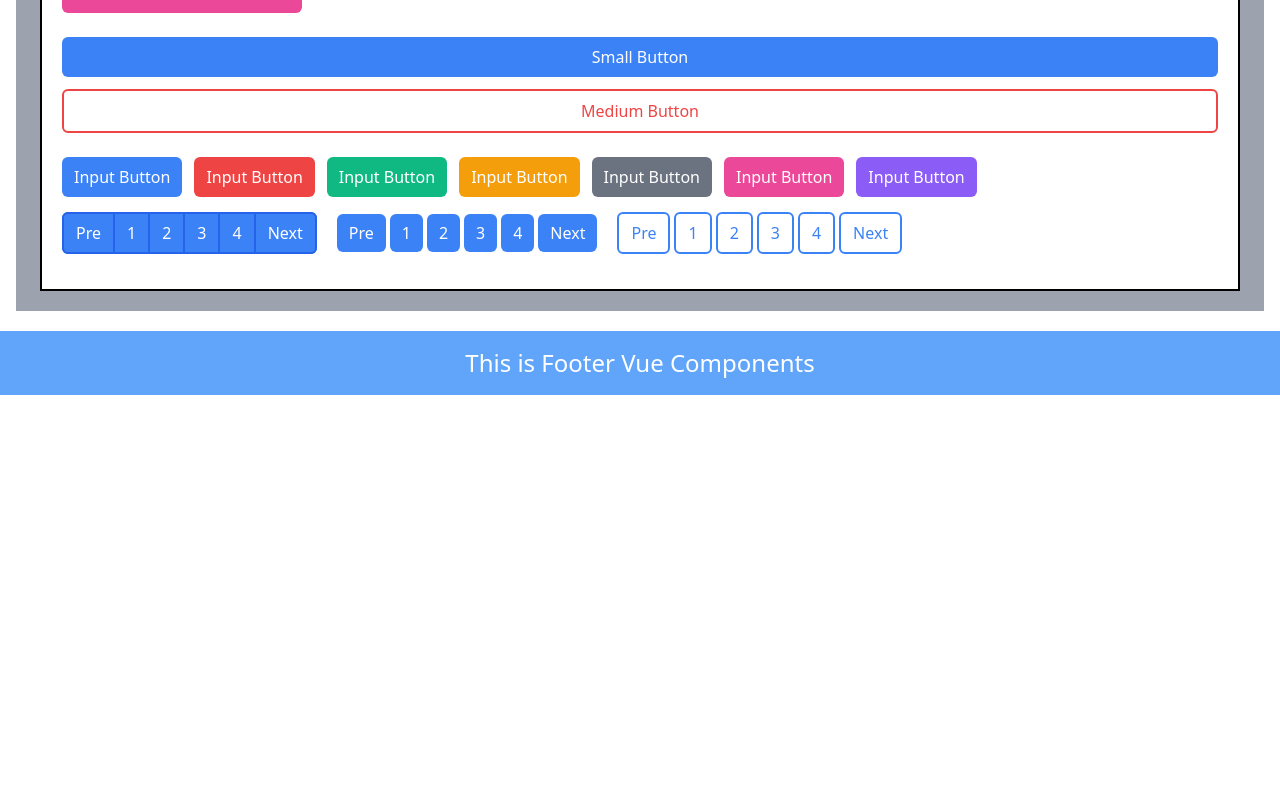
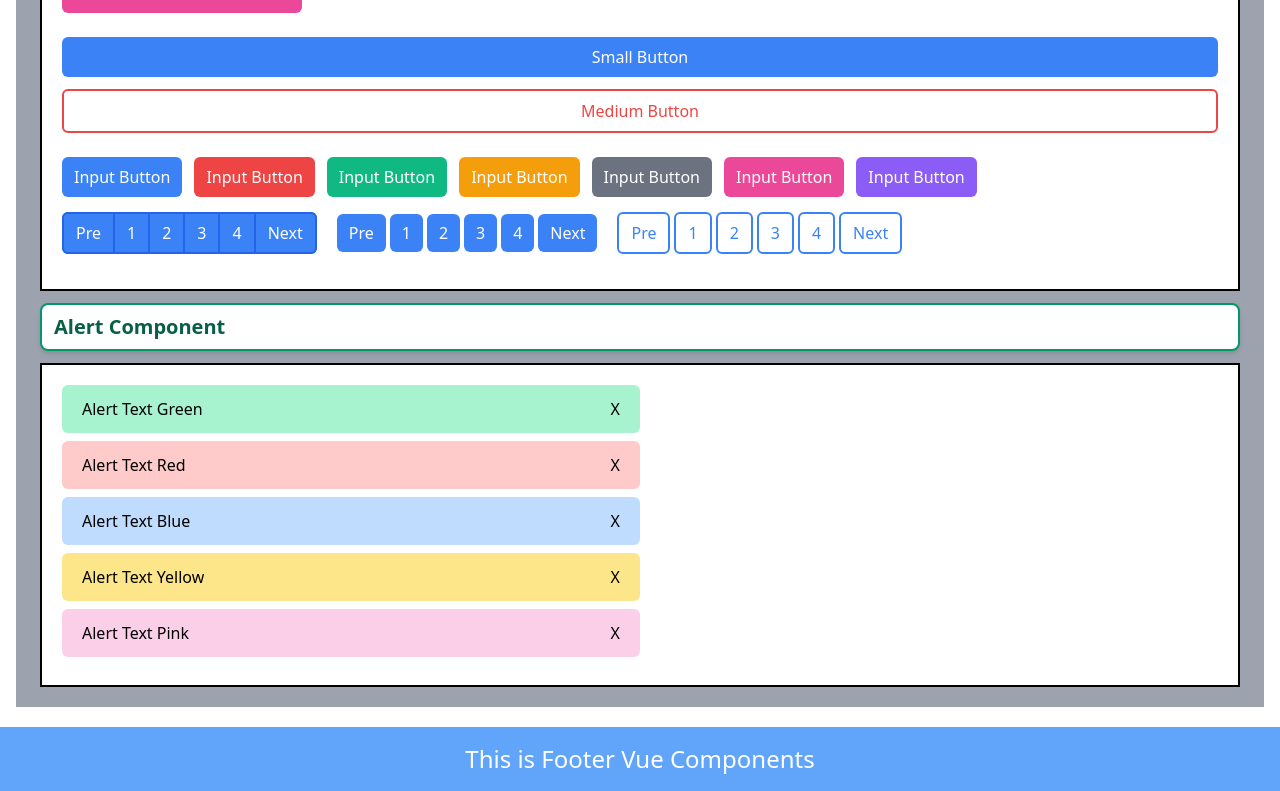
Before and after one commit to krishnopal/vue-component, a Vue app: page / in a window 1280 px wide. Shown: the part 533-1324 px from the top of the page. Before the commit the page ends 928 px from the top, so only its background shows below. Built offline with nearby package versions, Linux system fonts and the light colour scheme.

Commit message:
alert component is ready

```diff
--- /dev/null
+++ b/src/components/Alert/BlueAlert.vue
@@ -0,0 +1,8 @@
+<template>
+    <div class="bg-blue-200 text-black rounded-md py-3 px-5 w-1/2">
+        <span class="flex">
+            <span class="w-1/2">Alert Text Blue</span>
+            <span class="w-1/2 text-right">X</span>
+        </span>
+    </div>
+</template>
--- /dev/null
+++ b/src/components/Alert/GreenAlert.vue
@@ -0,0 +1,8 @@
+<template>
+    <div class="bg-green-200 text-black rounded-md py-3 px-5 w-1/2">
+        <span class="flex">
+            <span class="w-1/2">Alert Text Green</span>
+            <span class="w-1/2 text-right">X</span>
+        </span>
+    </div>
+</template>
--- /dev/null
+++ b/src/components/Alert/PinkAlert.vue
@@ -0,0 +1,8 @@
+<template>
+    <div class="bg-pink-200 text-black rounded-md py-3 px-5 w-1/2">
+        <span class="flex">
+            <span class="w-1/2">Alert Text Pink</span>
+            <span class="w-1/2 text-right">X</span>
+        </span>
+    </div>
+</template>
--- /dev/null
+++ b/src/components/Alert/RedAlert.vue
@@ -0,0 +1,8 @@
+<template>
+    <div class="bg-red-200 text-black rounded-md py-3 px-5 w-1/2">
+        <span class="flex">
+            <span class="w-1/2">Alert Text Red</span>
+            <span class="w-1/2 text-right">X</span>
+        </span>
+    </div>
+</template>
--- /dev/null
+++ b/src/components/Alert/YellowAlert.vue
@@ -0,0 +1,8 @@
+<template>
+    <div class="bg-yellow-200 text-black rounded-md py-3 px-5 w-1/2">
+        <span class="flex">
+            <span class="w-1/2">Alert Text Yellow</span>
+            <span class="w-1/2 text-right">X</span>
+        </span>
+    </div>
+</template>
--- a/src/components/Home.vue
+++ b/src/components/Home.vue
@@ -11,6 +11,7 @@
                         <p>See This All Component Here.</p>
                     </div>
 
+                    <!-- Button Component -->
                     <div class="hover:bg-gray-500 hover:text-white shadow-md transition duration-300 ease-in-out rounded-lg bg-white text-xl text-green-800 font-bold py-2 w-full px-3 border-2 border-green-600 cursor-pointer my-3">
                         <p>Button Component</p>
                     </div>
@@ -50,6 +51,31 @@
                             <SevenButton/>
                         </div>
                     </div>
+                    <!-- Button Component End-->
+
+                    <!-- Alert Component -->
+                    <div class="hover:bg-gray-500 hover:text-white shadow-md transition duration-300 ease-in-out rounded-lg bg-white text-xl text-green-800 font-bold py-2 w-full px-3 border-2 border-green-600 cursor-pointer my-3">
+                        <p>Alert Component</p>
+                    </div>
+                    <div class="bg-white border-2 border-black p-5">
+                        <div class="mb-2">
+                            <GreenAlert/>
+                        </div>
+                        <div class="mb-2">
+                            <RedAlert/>
+                        </div>
+                        <div class="mb-2">
+                            <BlueAlert/>
+                        </div>
+                        <div class="mb-2">
+                            <YellowAlert/>
+                        </div>
+                        <div class="mb-2">
+                            <PinkAlert/>
+                        </div>
+                    </div>
+                    <!-- Alert Component End-->
+
                 </div>
             </section>
         </div>
@@ -72,6 +98,12 @@ import FourButton from '../components/Button/FourButton.vue'
 import FiveButton from '../components/Button/FiveButton.vue'
 import SixButton from '../components/Button/SixButton.vue'
 import SevenButton from '../components/Button/SevenButton.vue'
+
+import GreenAlert from '../components/Alert/GreenAlert.vue'
+import BlueAlert from '../components/Alert/BlueAlert.vue'
+import RedAlert from '../components/Alert/RedAlert.vue'
+import YellowAlert from '../components/Alert/YellowAlert.vue'
+import PinkAlert from '../components/Alert/PinkAlert.vue'
 
 //  v-if="showButton"
 // @click="showButtonFunction"
```
